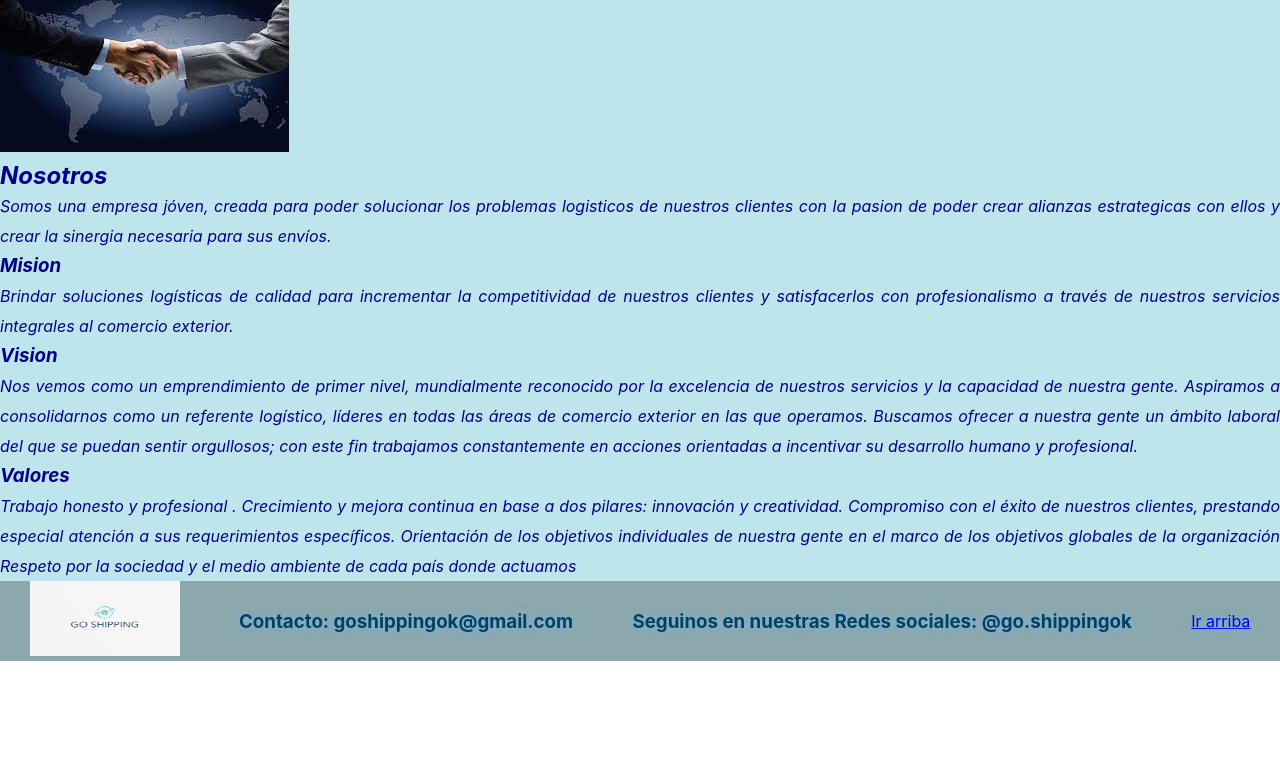
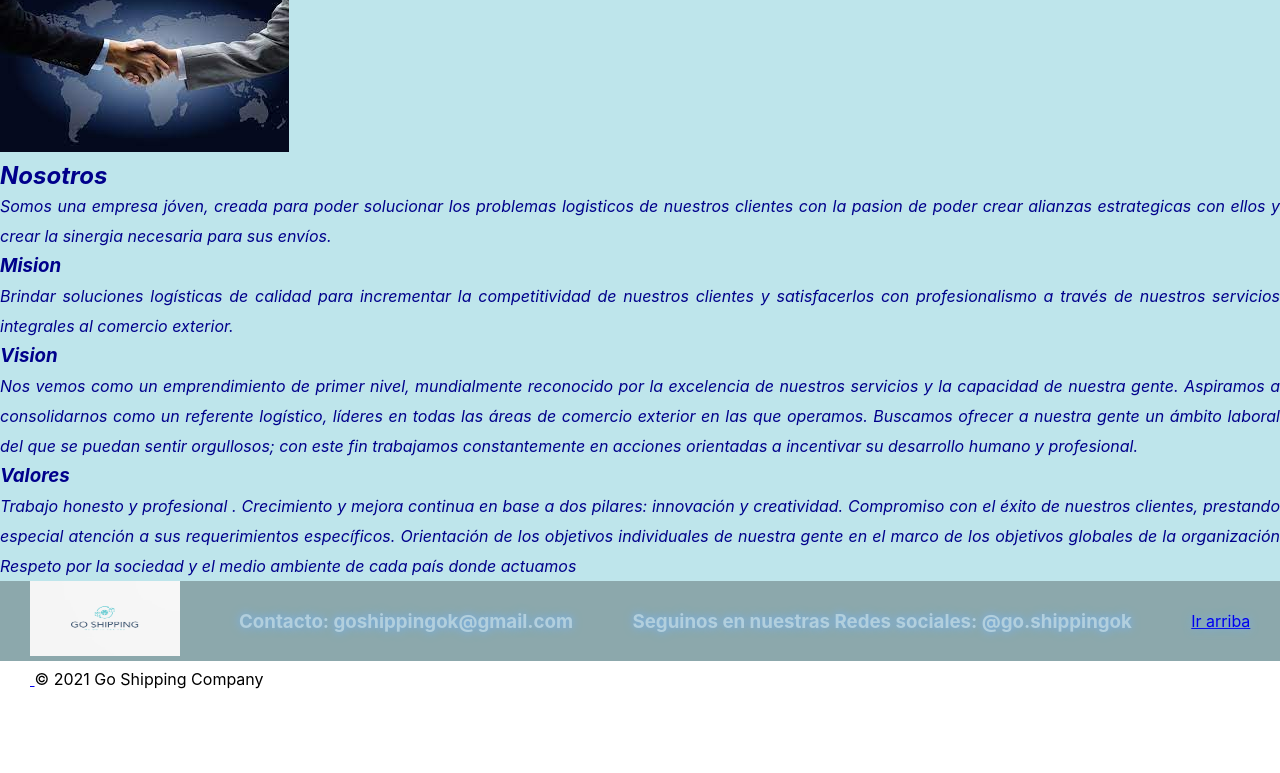
Before and after one commit to nicovita93/coder_nico, a website: page pages/nosotros.html in a window 1280 px wide. Shown: the part 183-956 px from the top of the page. Before the commit the page ends 844 px from the top, so only its background shows below. Drawn offline with Linux system fonts and the light colour scheme.

Commit message:
agregue sass

```diff
--- a/pages/nosotros.html
+++ b/pages/nosotros.html
@@ -6,7 +6,7 @@
     <meta name="viewport" content="width=device-width, initial-scale=1.0">
     <link rel="shortcut icon" href="/img/Logo.PNG" type="image/x-icon">
     <title>GO SHIPPING</title>
-    <link rel="stylesheet" href="../ccs/style.css">
+    <link rel="stylesheet" href="../css/styles.css">
     <link rel="preconnect" href="https://fonts.googleapis.com">
 <link rel="preconnect" href="https://fonts.gstatic.com" crossorigin>
 <link href="https://fonts.googleapis.com/css2?family=Roboto:wght@100;300;400&display=swap" rel="stylesheet">
@@ -49,5 +49,19 @@
         <h3>Seguinos en nuestras Redes sociales: @go.shippingok</h3>
         <a href="#top">Ir arriba</a>
     </footer>
+    <footer class="d-flex flex-wrap justify-content-between align-items-center py-3 my-4 border-top">
+        <div class="col-md-4 d-flex align-items-center">
+          <a href="/" class="mb-3 me-2 mb-md-0 text-muted text-decoration-none lh-1">
+            <svg class="bi" width="30" height="24"><use xlink:href="#bootstrap"></use></svg>
+          </a>
+          <span class="text-muted">© 2021 Go Shipping Company
+          </span>
+        </div>
+        <ul class="nav col-md-4 justify-content-end list-unstyled d-flex">
+          <li class="ms-3"><a class="text-muted" href="https://twitter.com/?lang=es"><svg class="bi" width="24" height="24"><use xlink:href="#twitter"></use></svg></a></li>
+          <li class="ms-3"><a class="text-muted" href="#"><svg class="bi" width="24" height="24"><use xlink:href="#instagram"></use></svg></a></li>
+          <li class="ms-3"><a class="text-muted" href="#"><svg class="bi" width="24" height="24"><use xlink:href="#facebook"></use></svg></a></li>
+        </ul>
+    </footer>
 </body>
 </html>
--- a/ccs/style.css
+++ b/sass/styles.scss
@@ -1,3 +1,4 @@
+
 *{
     padding: 0px;
     margin: 0px;
@@ -38,7 +39,6 @@ body{
     object-position: 50% 50%;
     display: inline;
 }
-
 .section{
     background-color: #BEE5EB;
     font-style: italic;
@@ -120,13 +120,6 @@ body{
     grid-column: 1 / span 4;
     grid-row: 1 / Line2;
     justify-items: center;
-}
-@media only screen and (max-width: 767px){
-    body{
-        background-color: aqua;
-    overflow-x: hidden;
-    text-align: justify;
-    font-family: -apple-system, BlinkMacSystemFont, 'Segoe UI', Roboto, Oxygen, Ubuntu, Cantarell, 'Open Sans', 'Helvetica Neue', sans-serif;
 }
 .header{
     background-color: #57686B;
@@ -239,11 +232,3 @@ body{
     grid-row: 1 / Line2;
     justify-items: center;
 }
-$grid-breakpoints: (
-  xs: 0,
-  sm: 576px,
-  md: 768px,
-  lg: 992px,
-  xl: 1200px,
-  xxl: 1400px
-);
```
Also changed, not shown: index.html (+1 -1 lines), pages/cotiza.html (+1 -1 lines), pages/normativas.html (+1 -1 lines), pages/servicios.html (+1 -1 lines), css/style.css (deleted), css/styles.css (added), style.sass (deleted), 2 other files.
